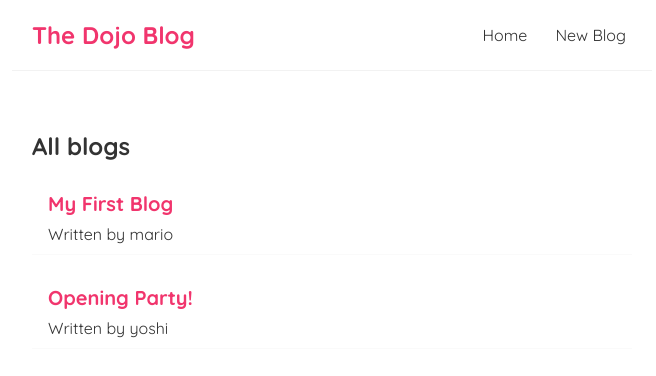
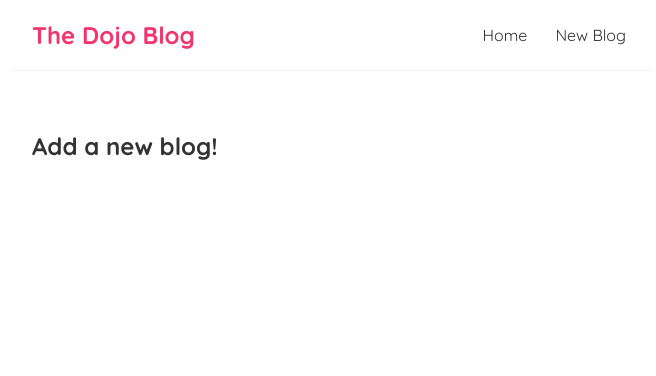
Before and after one commit to memachado/dojo-blog, a React (Create React App) app: page /create in a window 1280 px wide. Shown: the top 376 px of the page, without its empty margins (308-964 px from the left). Built offline with nearby package versions, Linux system fonts and the light colour scheme; data requests are answered from the project's data file.

Commit message:
Lesson 22

```diff
--- a/src/App.js
+++ b/src/App.js
@@ -1,6 +1,7 @@
 import Navbar from './Navbar';
 import Home from './Home';
 import { BrowserRouter as Router, Route, Switch } from 'react-router-dom';
+import Create from './Create';
 
 function App() {
 
@@ -15,8 +16,12 @@
 
           <Switch>
 
-            <Route path="/">
+            <Route exact path="/">
               <Home />
+            </Route>
+
+            <Route path="/create">
+              <Create />
             </Route>
 
           </Switch>
--- /dev/null
+++ b/src/Create.js
@@ -0,0 +1,9 @@
+const Create = () => {
+    return (
+        <div className="create">
+            <h2>Add a new blog!</h2>
+        </div>
+    );
+}
+
+export default Create;
```
